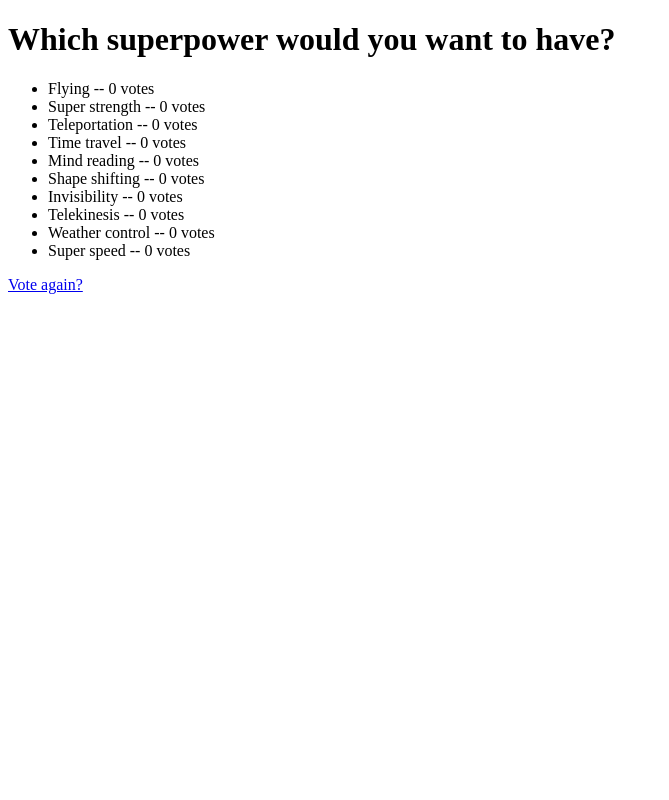
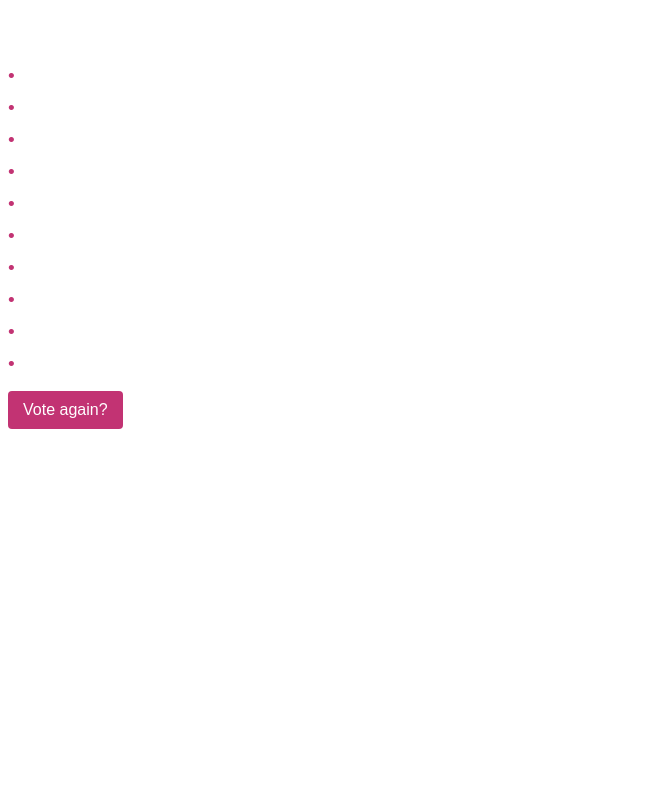
Before and after one commit to Jwizzed/ku-polls, a Django app: page /polls/2/results/ in a window 1280 px wide. Shown: the whole page, without its empty margins (0-669 px from the left). Run offline with Django 4.2, Linux system fonts and the light colour scheme; data comes from the database, SQL or seed files in the repository.

Commit message:
updata .css with all .html

```diff
--- a/polls/apps.py
+++ b/polls/apps.py
@@ -2,5 +2,6 @@ from django.apps import AppConfig
 
 
 class PollsConfig(AppConfig):
+
     default_auto_field = 'django.db.models.BigAutoField'
     name = 'polls'
--- a/polls/static/polls/style.css
+++ b/polls/static/polls/style.css
@@ -1,7 +1,145 @@
-li a {
-    color: green;
+/* Global Styles */
+
+body {
+  /*background: white url("images/background.png") no-repeat;*/
+  font-family: Arial, sans-serif;
+  color: #ffffff;
 }
 
-body {
-    background: white url("images/background.png") no-repeat;
+a {
+  color: #C23373;
+  text-decoration: none;
 }
+
+a:hover {
+  text-decoration: underline;
+}
+
+/* Layout */
+
+.polls {
+  width: 20%;
+  margin: 0 auto;
+  padding: 20px;
+  background-color: #f2f2f2;
+  border-radius: 5px;
+}
+
+/* Lists */
+
+.question-list,
+ul {
+  list-style: none;
+  padding: 0;
+}
+
+/* Typography */
+
+h1 {
+  font-size: 2em;
+  margin-bottom: 20px;
+}
+
+li {
+  font-size: 1.2em;
+  margin-bottom: 10px;
+}
+
+li::before {
+  content: "• ";
+  color: #C23373;
+}
+
+/* Links */
+
+.question {
+  display: block;
+  padding: 10px;
+  border-bottom: 1px solid #ddd;
+  color: #333;
+  text-decoration: none;
+}
+
+.question:hover {
+  background-color: #eee;
+}
+
+.no-polls {
+  font-style: italic;
+  color: #999;
+}
+
+/* Forms */
+
+.poll-form {
+  max-width: 500px;
+  margin: 0 auto;
+}
+
+.poll-question {
+  font-size: 1.5em;
+  font-weight: bold;
+}
+
+.poll-options {
+  border: none;
+  padding: 0;
+}
+
+.poll-choice {
+  display: block;
+  padding: 10px;
+  border: 1px solid #ddd;
+  border-radius: 4px;
+  margin-bottom: 10px;
+}
+
+.poll-choice:hover {
+  background: #f5f5f5;
+}
+
+.error {
+  color: red;
+  font-weight: bold;
+}
+
+/* Style Sheet */
+
+.result-list {
+  list-style: none;
+  padding: 0;
+}
+
+.result-item {
+  margin-bottom: 10px;
+}
+
+.choice {
+  font-weight: bold;
+}
+
+.vote-button, .vote-again {
+  display: inline-block;
+  padding: 10px 15px;
+  background: #C23373;
+  color: #fff;
+  text-decoration: none;
+  border-radius: 4px;
+}
+
+.vote-button:hover, .vote-again:hover {
+  background: #79155B;
+}
+
+.vote-button {
+  display: block;
+  width: 100%;
+  padding: 10px;
+  border: none;
+  border-radius: 4px;
+  cursor: pointer;
+}
+
+.vote-button:hover {
+  background: #79155B;
+}
--- a/polls/templates/polls/detail.html
+++ b/polls/templates/polls/detail.html
@@ -1,6 +1,7 @@
 {% load static %}
 
 <link rel="stylesheet" href="{% static 'polls/style.css' %}">
+
 <form action="{% url 'polls:vote' question.id %}" method="post" class="poll-form">
 
   {% csrf_token %}
--- a/polls/templates/polls/results.html
+++ b/polls/templates/polls/results.html
@@ -1,20 +1,16 @@
-<!DOCTYPE html>
-<html lang="en">
-<head>
-    <meta charset="UTF-8">
-    <title>Title</title>
-</head>
-<body>
+{% load static %}
+
+<link rel="stylesheet" href="{% static 'polls/style.css' %}">
 
 <h1>{{ question.question_text }}</h1>
 
-<ul>
-{% for choice in question.choice_set.all %}
-    <li>{{ choice.choice_text }} -- {{ choice.votes }} vote{{ choice.votes|pluralize }}</li>
-{% endfor %}
+<ul class="result-list">
+  {% for choice in question.choice_set.all %}
+    <li class="result-item">
+      <span class="choice">{{ choice.choice_text }}</span>
+      <span class="vote-count">-- {{ choice.votes }} vote{{ choice.votes|pluralize }}</span>
+    </li>
+  {% endfor %}
 </ul>
 
-<a href="{% url 'polls:detail' question.id %}">Vote again?</a>
-
-</body>
-</html>
+<a class="vote-again" href="{% url 'polls:detail' question.id %}">Vote again?</a>
--- a/polls/tests.py
+++ b/polls/tests.py
@@ -19,7 +19,6 @@ class QuestionIndexViewTests(TestCase):
     """
     Test for QuestionIndexView
     """
-
     def test_no_questions(self):
         """
         If no questions exist, an appropriate message is displayed.
```
Also changed, not shown: polls/templates/polls/index.html (+0 -15 lines).
